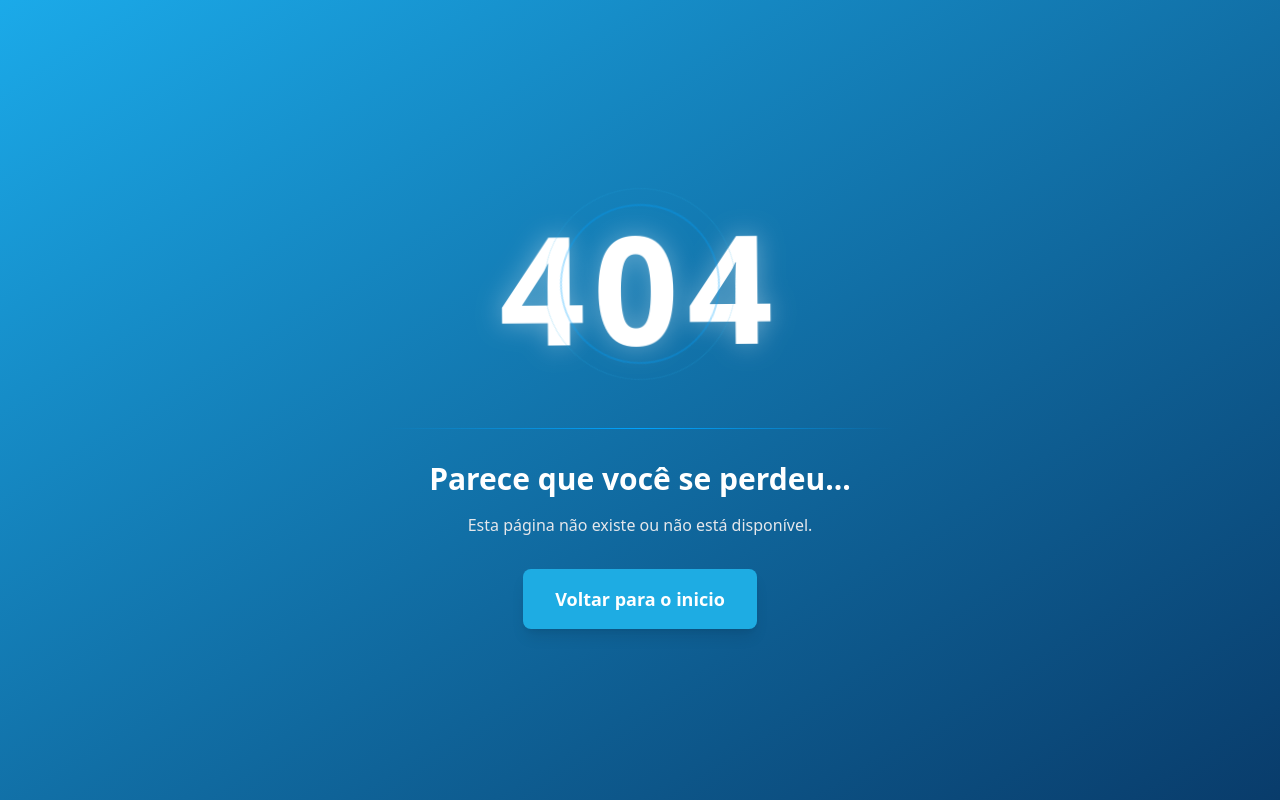
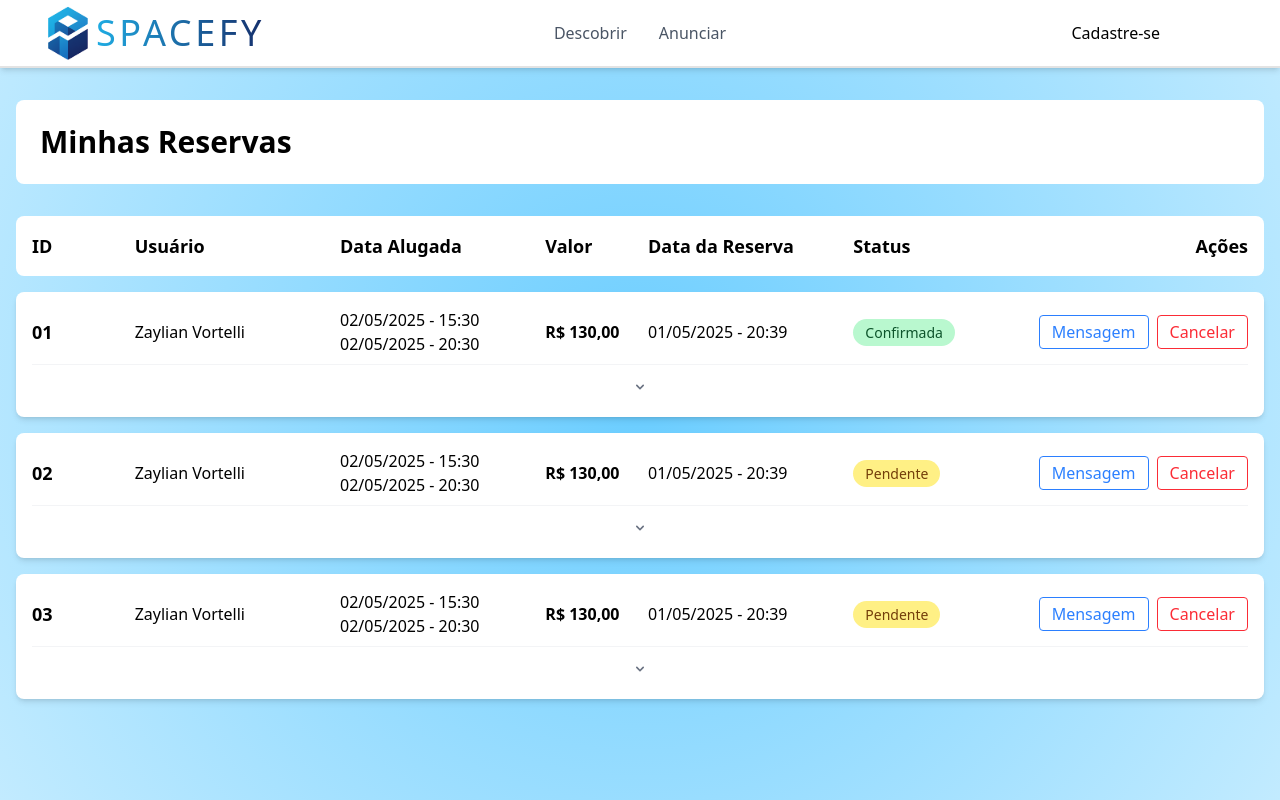
Before and after one commit to LucasPicancoo/Spacefy, a React (Vite) app in the folder Spacefy/frontend/: page /reservas in a window 1280 px wide. Before the commit this address had no page. Built offline with nearby package versions, Linux system fonts and the light colour scheme.

Commit message:
Criação da página de reservas detalhadas

```diff
--- a/Spacefy/frontend/package.json
+++ b/Spacefy/frontend/package.json
@@ -11,7 +11,10 @@
   },
   "dependencies": {
     "@cloudinary/url-gen": "^1.21.0",
+    "@emotion/react": "^11.14.0",
+    "@emotion/styled": "^11.14.0",
     "@fontsource/inter": "^5.2.5",
+    "@mui/material": "^7.1.0",
     "@tailwindcss/vite": "^4.1.4",
     "axios": "^1.8.4",
     "cloudinary-react": "^1.8.1",
--- a/Spacefy/frontend/src/Components/Header/Header.jsx
+++ b/Spacefy/frontend/src/Components/Header/Header.jsx
@@ -32,14 +32,6 @@ export default function Header() {
   const handleLogout = () => {
     logout(); // Usando o logout do contexto
     navigate("/"); // Redirecionamento após logout
-  };
-
-  const handlePerfil = () => {
-    navigate("/Perfil");
-  };
-
-  const handleMessages = () => {
-    navigate("/messages");
   };
 
   useEffect(() => {
@@ -90,10 +82,13 @@ export default function Header() {
               style={{ top: "calc(50% + 10px)", right: "0.5rem" }}
             >
               <ul className="text-gray-700">
-                <li className="px-4 py-2 hover:bg-gray-200 rounded-md cursor-pointer" onClick={handlePerfil}>
+                <li className="px-4 py-2 hover:bg-gray-200 rounded-md cursor-pointer" onClick={() => navigate("/Perfil")}>
                   Meu Perfil
                 </li>
-                <li className="px-4 py-2 hover:bg-gray-200 rounded-md cursor-pointer" onClick={handleMessages}>
+                <li className="px-4 py-2 hover:bg-gray-200 rounded-md cursor-pointer" onClick={() => navigate("/Reservas")}>
+                  Minhas Reservas
+                </li>
+                <li className="px-4 py-2 hover:bg-gray-200 rounded-md cursor-pointer" onClick={() => navigate("/messages")}>
                   Mensagens
                 </li>
                 <li className="px-4 py-2 hover:bg-gray-200 rounded-md cursor-pointer" onClick={handleLogout}>
--- /dev/null
+++ b/Spacefy/frontend/src/Pages/Reservas/Reservas.jsx
@@ -0,0 +1,217 @@
+import React, { useState, useEffect } from 'react';
+import Header from "../../Components/Header/Header";
+
+const Reservas = () => {
+  const [reservas, setReservas] = useState([]);
+  const [expandedCards, setExpandedCards] = useState({});
+
+  useEffect(() => {
+    // Exemplo de dados adaptados ao novo layout
+    const reservasExemplo = [
+      {
+        id: '01',
+        usuario: 'Zaylian Vortelli',
+        dataAlugada: ['02/05/2025 - 15:30', '02/05/2025 - 20:30'],
+        valor: 130.0,
+        data: '01/05/2025 - 20:39',
+        status: 'confirmada',
+        endereco: 'Rua das Flores, 123 - Jardim Primavera',
+        cidade: 'São Paulo',
+        estado: 'SP',
+        cep: '01234-567',
+        telefone: '(11) 98765-4321',
+        email: 'zaylian@email.com'
+      },
+      {
+        id: '02',
+        usuario: 'Zaylian Vortelli',
+        dataAlugada: ['02/05/2025 - 15:30', '02/05/2025 - 20:30'],
+        valor: 130.0,
+        data: '01/05/2025 - 20:39',
+        status: 'pendente',
+        endereco: 'Rua das Flores, 123 - Jardim Primavera',
+        cidade: 'São Paulo',
+        estado: 'SP',
+        cep: '01234-567',
+        telefone: '(11) 98765-4321',
+        email: 'zaylian@email.com'
+      },
+      {
+        id: '03',
+        usuario: 'Zaylian Vortelli',
+        dataAlugada: ['02/05/2025 - 15:30', '02/05/2025 - 20:30'],
+        valor: 130.0,
+        data: '01/05/2025 - 20:39',
+        status: 'pendente',
+        endereco: 'Rua das Flores, 123 - Jardim Primavera',
+        cidade: 'São Paulo',
+        estado: 'SP',
+        cep: '01234-567',
+        telefone: '(11) 98765-4321',
+        email: 'zaylian@email.com'
+      },
+    ];
+    setReservas(reservasExemplo);
+  }, []);
+
+  const handleCancelarReserva = (id) => {
+    setReservas(reservas.map(reserva =>
+      reserva.id === id
+        ? { ...reserva, status: 'cancelada' }
+        : reserva
+    ));
+  };
+
+  const handleEnviarMensagem = (reserva) => {
+    console.log('Enviar mensagem para reserva:', reserva);
+  };
+
+  const toggleExpand = (id) => {
+    setExpandedCards(prev => ({
+      ...prev,
+      [id]: !prev[id]
+    }));
+  };
+
+  return (
+    <div className="w-full min-h-screen bg-[radial-gradient(circle,_#6ACDFF,_#C2EBFF)]">
+      <Header />
+      <div className="max-w-7xl mx-auto py-8 px-4">
+        <div className="bg-white rounded-lg p-6 mb-8">
+          <h1 className="text-3xl font-bold text-black">Minhas Reservas</h1>
+        </div>
+        <div className="mt-8">
+          {/* Cabeçalho */}
+          <div className="bg-white rounded-lg p-4 mb-4">
+            <div className="grid grid-cols-12 gap-4 items-center">
+              <div className="col-span-1">
+                <h2 className="text-lg font-bold text-left text-black">ID</h2>
+              </div>
+              <div className="col-span-2">
+                <h2 className="text-lg font-bold text-left text-black">Usuário</h2>
+              </div>
+              <div className="col-span-2">
+                <h2 className="text-lg font-bold text-left text-black">Data Alugada</h2>
+              </div>
+              <div className="col-span-1">
+                <h2 className="text-lg font-bold text-left text-black">Valor</h2>
+              </div>
+              <div className="col-span-2">
+                <h2 className="text-lg font-bold text-left text-black">Data da Reserva</h2>
+              </div>
+              <div className="col-span-2">
+                <h2 className="text-lg font-bold text-left text-black">Status</h2>
+              </div>
+              <div className="col-span-2">
+                <h2 className="text-lg font-bold text-right text-black">Ações</h2>
+              </div>
+            </div>
+          </div>
+          {/* Linhas de reservas */}
+          <div className="space-y-4">
+            {reservas.map((reserva) => (
+              <div key={reserva.id} className="w-full">
+                <div className="bg-white rounded-lg shadow-md p-4">
+                  <div className="grid grid-cols-12 gap-4 items-center">
+                    <div className="col-span-1">
+                      <p className="text-lg font-bold">{reserva.id}</p>
+                    </div>
+                    <div className="col-span-2">
+                      <p>{reserva.usuario}</p>
+                    </div>
+                    <div className="col-span-2">
+                      <p>
+                        {reserva.dataAlugada[0]}<br />
+                        {reserva.dataAlugada[1]}
+                      </p>
+                    </div>
+                    <div className="col-span-1">
+                      <p className="font-bold">
+                        R$ {reserva.valor.toFixed(2).replace('.', ',')}
+                      </p>
+                    </div>
+                    <div className="col-span-2">
+                      <p>{reserva.data}</p>
+                    </div>
+                    <div className="col-span-2">
+                      <span className={`px-3 py-1 rounded-full text-sm font-medium ${
+                        reserva.status === 'confirmada'
+                          ? 'bg-green-200 text-green-900'
+                          : reserva.status === 'pendente'
+                          ? 'bg-yellow-200 text-yellow-900'
+                          : 'bg-red-200 text-red-900'
+                      }`}>
+                        {reserva.status === 'confirmada'
+                          ? 'Confirmada'
+                          : reserva.status === 'pendente'
+                          ? 'Pendente'
+                          : 'Cancelada'}
+                      </span>
+                    </div>
+                    <div className="col-span-2">
+                      <div className="flex justify-end space-x-2">
+                        <button
+                          className="px-3 py-1 border border-blue-500 text-blue-500 rounded hover:bg-blue-50 transition-colors cursor-pointer"
+                          onClick={() => handleEnviarMensagem(reserva)}
+                        >
+                          Mensagem
+                        </button>
+                        {reserva.status !== 'cancelada' && (
+                          <button
+                            className="px-3 py-1 border border-red-500 text-red-500 rounded hover:bg-red-50 transition-colors cursor-pointer"
+                            onClick={() => handleCancelarReserva(reserva.id)}
+                          >
+                            Cancelar
+                          </button>
+                        )}
+                      </div>
+                    </div>
+                  </div>
+
+                  {/* Botão de expansão centralizado */}
+                  <div className="flex justify-center mt-2 border-t border-gray-100 pt-2">
+                    <button
+                      onClick={() => toggleExpand(reserva.id)}
+                      className={`p-1.5 rounded-full hover:bg-gray-50 transition-all duration-300 cursor-pointer ${
+                        expandedCards[reserva.id] ? 'rotate-180 bg-gray-50' : ''
+                      }`}
+                    >
+                      <svg xmlns="http://www.w3.org/2000/svg" className="h-4 w-4 text-gray-500" viewBox="0 0 20 20" fill="currentColor">
+                        <path fillRule="evenodd" d="M5.293 7.293a1 1 0 011.414 0L10 10.586l3.293-3.293a1 1 0 111.414 1.414l-4 4a1 1 0 01-1.414 0l-4-4a1 1 0 010-1.414z" clipRule="evenodd" />
+                      </svg>
+                    </button>
+                  </div>
+
+                  {/* Conteúdo expandido */}
+                  {expandedCards[reserva.id] && (
+                    <div className="mt-2 pt-2">
+                      <div className="grid grid-cols-2 gap-4">
+                        <div>
+                          <h3 className="text-sm font-semibold text-gray-600 mb-2">Informações de Contato</h3>
+                          <div className="space-y-2">
+                            <p><span className="font-medium">Endereço:</span> {reserva.endereco}</p>
+                            <p><span className="font-medium">Cidade/Estado:</span> {reserva.cidade} - {reserva.estado}</p>
+                            <p><span className="font-medium">CEP:</span> {reserva.cep}</p>
+                          </div>
+                        </div>
+                        <div>
+                          <h3 className="text-sm font-semibold text-gray-600 mb-2">Contato</h3>
+                          <div className="space-y-2">
+                            <p><span className="font-medium">Telefone:</span> {reserva.telefone}</p>
+                            <p><span className="font-medium">Email:</span> {reserva.email}</p>
+                          </div>
+                        </div>
+                      </div>
+                    </div>
+                  )}
+                </div>
+              </div>
+            ))}
+          </div>
+        </div>
+      </div>
+    </div>
+  );
+};
+
+export default Reservas;
--- a/Spacefy/frontend/src/Routes/Router.jsx
+++ b/Spacefy/frontend/src/Routes/Router.jsx
@@ -11,7 +11,7 @@ import CadastrarEspaco from '../Pages/CadastrarEspaco.jsx/CadastrarEspaco'
 import EditarPerfilUsuario from '../Pages/Perfil_Usuario/EditarPerfilUsuario'
 import NotFound from '../Pages/NotFound/NotFound'
 import Messages from '../Pages/Messages/Messages'
-
+import Reservas from '../Pages/Reservas/Reservas'
 const AppRoutes = () => {
   return (
     <Router>
@@ -27,6 +27,7 @@ const AppRoutes = () => {
         <Route path="/CadastrarEspaco" element={<CadastrarEspaco />} />
         <Route path="/EditarPerfilUsuario" element={<EditarPerfilUsuario />} />
         <Route path="/messages" element={<Messages />} />
+        <Route path="/reservas" element={<Reservas />} />
         <Route path="*" element={<NotFound />} />
       </Routes>
     </Router>
```
Also changed, not shown: 1 other file (tests, documents, lock files or other folders).
